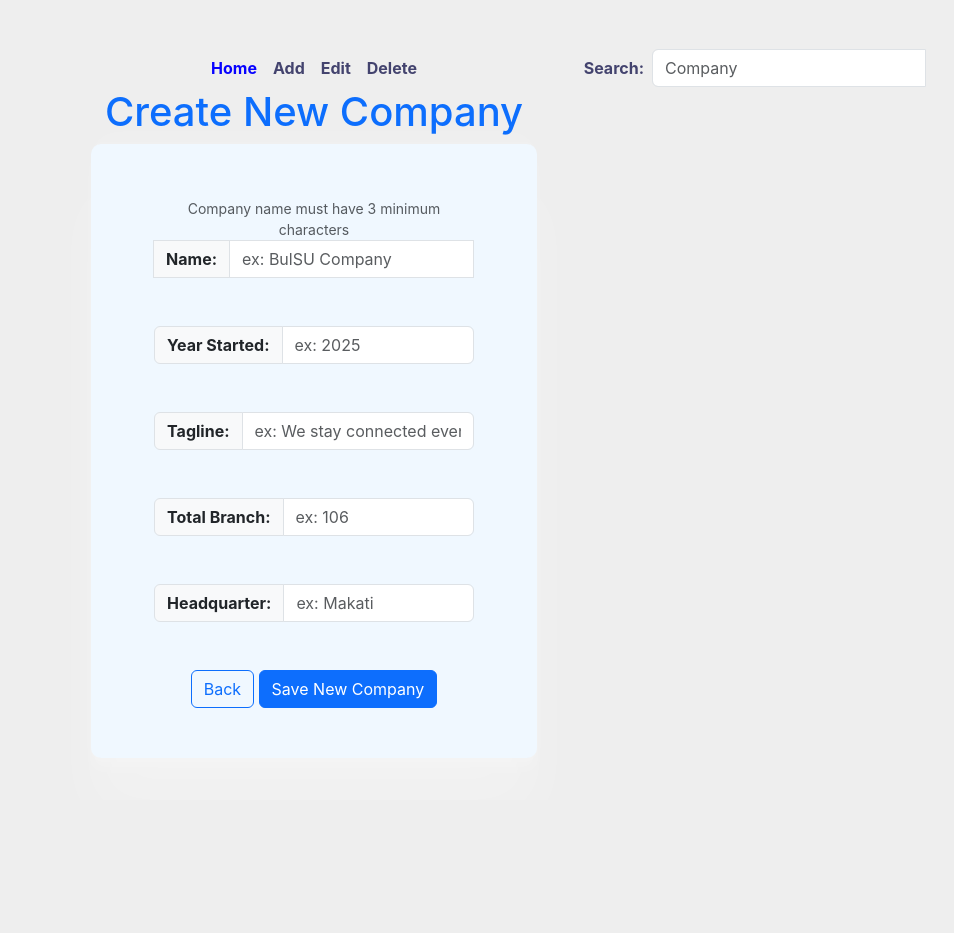
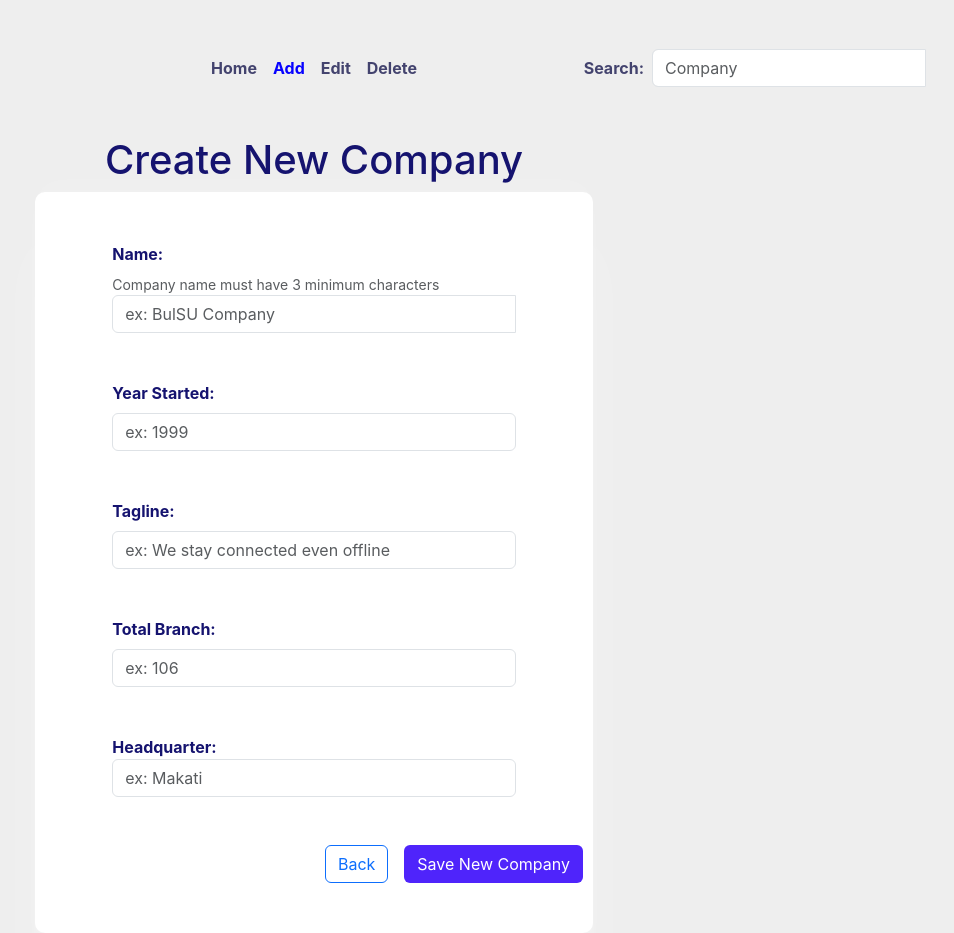
Before and after one commit to WilAm1/web2-project, a PHP site: page /create.html in a window 1280 px wide. Shown: the whole page, without its empty margins (326-1280 px from the left). Before the commit the page ends 758 px from the top, so only its background shows below. Run offline with PHP 8.4, Linux system fonts and the light colour scheme; some web fonts are replaced.

Commit message:
feat: Add style to create.html

```diff
--- a/assets/styles.css
+++ b/assets/styles.css
@@ -9,13 +9,13 @@ body {
   background-color: #eeeeee;
 }
 .formContainer {
-  width: 40%;
+  width: 50%;
   box-shadow: rgba(255, 255, 255, 0.25) 0px 54px 55px,
     rgba(255, 255, 255, 0.12) 0px -12px 30px,
     rgba(255, 255, 255, 0.12) 0px 4px 6px,
     rgba(255, 255, 255, 0.17) 0px 12px 13px,
     rgba(255, 255, 255, 0.09) 0px -3px 5px;
-  background-color: aliceblue;
+  background-color: #fff;
   padding: 50px 10px;
   border-radius: 10px;
   margin-inline: auto;
@@ -205,5 +205,36 @@ h2 {
 }
 
 /* utils */
-.text-primary {
+.text-accent {
+  color: #15136f;
 }
+.btn-accent {
+  color: #fff;
+
+  background-color: #4f24fb;
+}
+.btn-accent:hover {
+  background-color: #15136f;
+
+  color: #fff;
+}
+.formContainer .form-label {
+  display: block;
+}
+
+.flex-btn-end {
+  display: flex;
+  width: 100%;
+  gap: 16px;
+  justify-content: end;
+}
+.ui-datepicker-calendar {
+  display: none;
+}
+.ui-datepicker-month {
+  display: none;
+}
+.ui-datepicker-next,
+.ui-datepicker-prev {
+  display: none;
+}
--- a/create.html
+++ b/create.html
@@ -12,17 +12,19 @@
     <script src="assets/jquery-ui/jquery-ui.min.js"></script>
     <!-- Own JS  -->
     <script src="assets/js/indexPage.js"></script>
+    <script src="assets/js/createScript.js"></script>
     <!-- Own CSS -->
     <link rel="stylesheet" href="assets/styles.css" />
+
     <title>Create</title>
   </head>
   <body>
     <nav>
       <div class="menus mt-5 d-flex justify-content-center nav-box">
-        <a class="nav-link active m-2 text-decoration-none" href="index.php"
-          >Home</a
+        <a class="nav-link m-2 text-decoration-none" href="index.php">Home</a>
+        <a class="nav-link active m-2 text-decoration-none" href="create.html"
+          >Add</a
         >
-        <a class="nav-link m-2 text-decoration-none" href="create.html">Add</a>
         <a class="nav-link m-2 text-decoration-none" href="update.php">Edit</a>
         <a class="nav-link m-2 text-decoration-none" href="delete.php"
           >Delete</a
@@ -51,18 +53,19 @@
       </div>
     </nav>
 
-    <div class="container text-center">
-      <h1 class="text-primary">Create New Company</h1>
+    <div class="container mt-5">
+      <h1 class="text-accent text-center">Create New Company</h1>
       <form action="createProcess.php" method="post" autocomplete="off">
         <div class="formContainer">
           <!-- company name -->
-          <div class="input-group mb-5 w-75 mx-auto">
-            <div class="form-text">
+
+          <label class="form-label w-75 mx-auto fw-bold" for="companyName"
+            >Name:</label
+          >
+          <div class="form-text w-75 mx-auto">
             Company name must have 3 minimum characters
           </div>
-            <label class="input-group-text fw-bold" for="companyName"
-              >Name:</label
-            >
+          <div class="input-group mb-5 w-75 mx-auto">
             <input
               class="form-control"
               id="companyName"
@@ -71,8 +74,8 @@
               minlength="3"
               required
               placeholder="ex: BulSU Company"
-              onkeyup="handleInput(this)"
             />
+
             <!-- 'this' refers to the  company name input text -->
             <span id="message" class="valid-feedback"
               >That company is available!</span
@@ -81,25 +84,24 @@
           </div>
 
           <!-- year started -->
-          <div class="input-group mb-5 w-75 mx-auto">
-            <label class="input-group-text fw-bold" for="yearStarted"
+          <div class="mb-5 w-75 mx-auto">
+            <label class="form-label fw-bold" for="yearStarted"
               >Year Started:
             </label>
             <input
               class="form-control"
+              required
+              placeholder="ex: 1999"
+              name="year"
               id="yearStarted"
-              type="number"
-              name="year"
-              placeholder="ex: 2025"
-              required
+              type="text"
+              id="datepicker"
             />
           </div>
 
           <!-- tagline -->
-          <div class="input-group mb-5 w-75 mx-auto">
-            <label class="input-group-text fw-bold" for="tagLine"
-              >Tagline:</label
-            >
+          <div class="mb-5 w-75 mx-auto">
+            <label class="form-label fw-bold" for="tagLine">Tagline:</label>
             <input
               class="form-control"
               id="tagLine"
@@ -111,8 +113,8 @@
           </div>
 
           <!-- total branch -->
-          <div class="input-group mb-5 w-75 mx-auto">
-            <label class="input-group-text fw-bold" for="branches"
+          <div class="mb-5 w-75 mx-auto">
+            <label class="form-label fw-bold" for="branches"
               >Total Branch:</label
             >
             <input
@@ -126,10 +128,8 @@
           </div>
 
           <!-- total headquarter -->
-          <div class="input-group mb-5 w-75 mx-auto">
-            <label class="input-group-text fw-bold" for="headquarter"
-              >Headquarter:</label
-            >
+          <div class="mb-5 w-75 mx-auto">
+            <label class="-text fw-bold" for="headquarter">Headquarter:</label>
             <input
               class="form-control"
               id="headquarter"
@@ -140,68 +140,17 @@
             />
           </div>
 
+          <div class="flex-btn-end">
             <a class="btn btn-outline-primary" href="index.php">Back</a>
             <input
-            class="btn btn-primary"
+              class="btn btn-accent"
               id="submit"
               type="submit"
               value="Save New Company"
             />
           </div>
+        </div>
       </form>
     </div>
   </body>
-
-  <script>
-    var submitBtn = document.getElementById("submit");
-    var companyNameErrorMessage = document.getElementById("err");
-
-    function handleInput(inputElement) {
-      //inputElement is the company name input text
-      var inputValue = inputElement.value;
-
-      // disbales the submit button if length is less than 3 or text is only spaces.
-      if (inputValue.length < 3 || inputValue.trim().length == 0) {
-        inputElement.classList.add("is-invalid");
-        inputElement.classList.remove("is-valid");
-        submitBtn.classList.add("btn-secondary");
-        submitBtn.classList.remove("btn-primary");
-
-        companyNameErrorMessage.innerHTML =
-          "Company name must not be empty or too short.";
-        submitBtn.disabled = true;
-      } else {
-        var http = new XMLHttpRequest();
-
-        http.onreadystatechange = function () {
-          // checks the response from the server. Disables the submit button if 'false' is the response.
-          if (http.readyState === 4 && http.status === 200) {
-            var responseText = http.responseText;
-            if (responseText == "false") {
-              companyNameErrorMessage.textContent =
-                "That company was already been created.";
-              inputElement.classList.add("is-invalid");
-              inputElement.classList.remove("is-valid");
-              submitBtn.classList.add("btn-secondary");
-              submitBtn.classList.remove("btn-primary");
-
-              submitBtn.disabled = true;
-            } else if (responseText == "true") {
-              companyNameErrorMessage.textContent =
-                "That company is available!";
-
-              inputElement.classList.add("is-valid");
-              inputElement.classList.remove("is-invalid");
-              submitBtn.classList.remove("btn-secondary");
-              submitBtn.classList.add("btn-primary");
-
-              submitBtn.disabled = false;
-            }
-          }
-        };
-        http.open("GET", "checkIdProcess.php?q=" + inputValue, true);
-        http.send();
-      }
-    }
-  </script>
 </html>
```
Also changed, not shown: assets/js/createScript.js (added, +115 -0 lines). Lines whose indentation alone changed are shown as unchanged.
